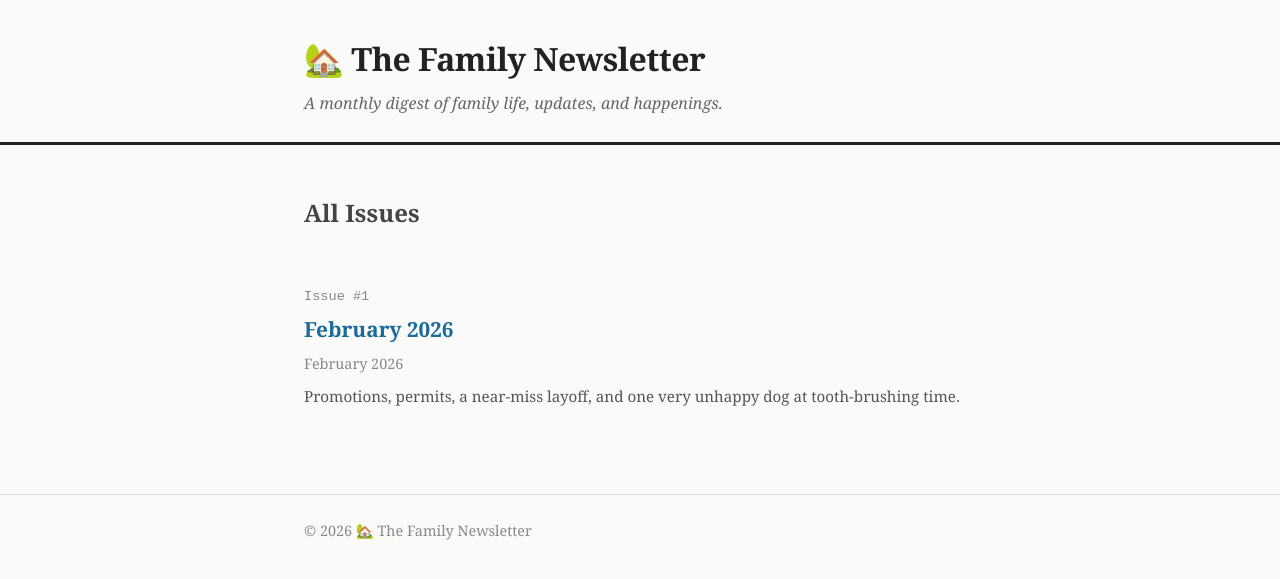
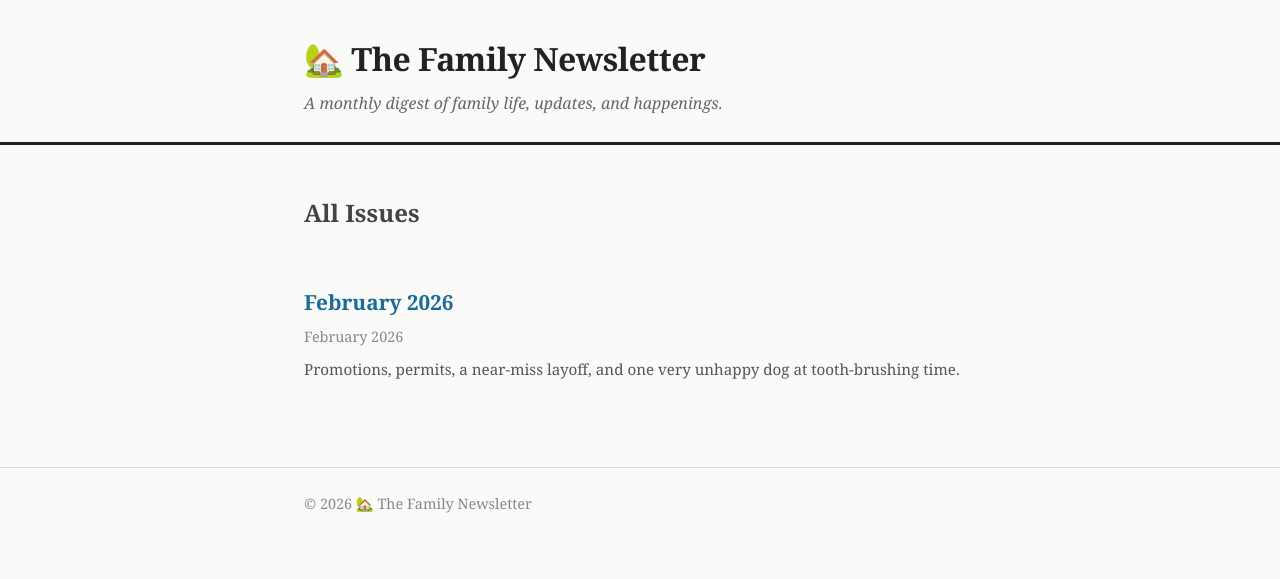
Before and after one commit to vrbabapancake/newsletter, a Jekyll site: the page built from index.html, in a window 1280 px wide. Shown: the top 579 px of the page. Built offline with Jekyll 4.4.1, drawn with Linux system fonts in a browser that asks for light colours.

Commit message:
Remove issue number display from newsletter pages
The date already provides enough context; the issue number is redundant.

https://claude.ai/code/session_01W1R41DrvAhmLebwWzdsdt3

```diff
--- a/_layouts/newsletter.html
+++ b/_layouts/newsletter.html
@@ -3,7 +3,6 @@ layout: default
 ---
 <article class="newsletter">
   <header class="newsletter-header">
-    <p class="newsletter-issue">Issue #{{ page.issue }}</p>
     <h1 class="newsletter-title">{{ page.title }}</h1>
     <p class="newsletter-date">{{ page.date | date: "%B %Y" }}</p>
     {% if page.description %}
--- a/index.html
+++ b/index.html
@@ -12,7 +12,6 @@ title: All Issues
   <ul class="newsletter-list">
     {% for newsletter in newsletters %}
     <li class="newsletter-list-item">
-      <p class="issue-number">Issue #{{ newsletter.issue }}</p>
       <h2><a href="{{ newsletter.url | relative_url }}">{{ newsletter.title }}</a></h2>
       <p class="date">{{ newsletter.date | date: "%B %Y" }}</p>
       {% if newsletter.description %}
```
